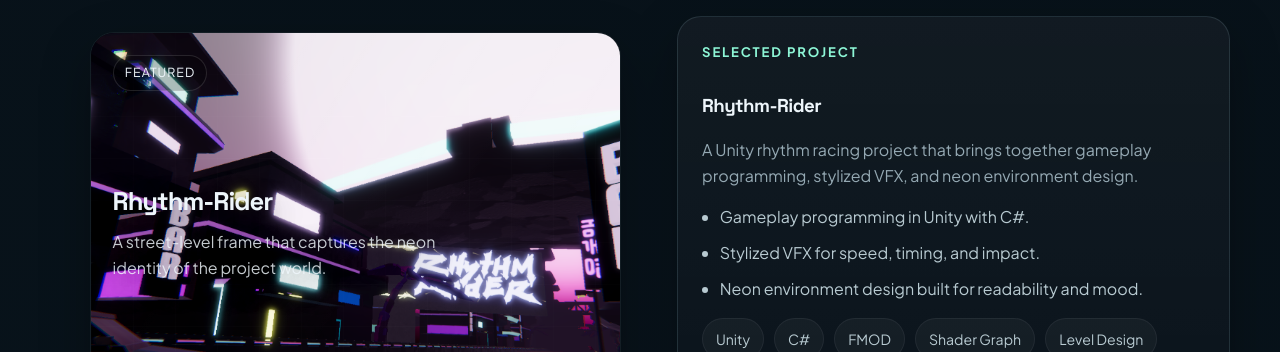
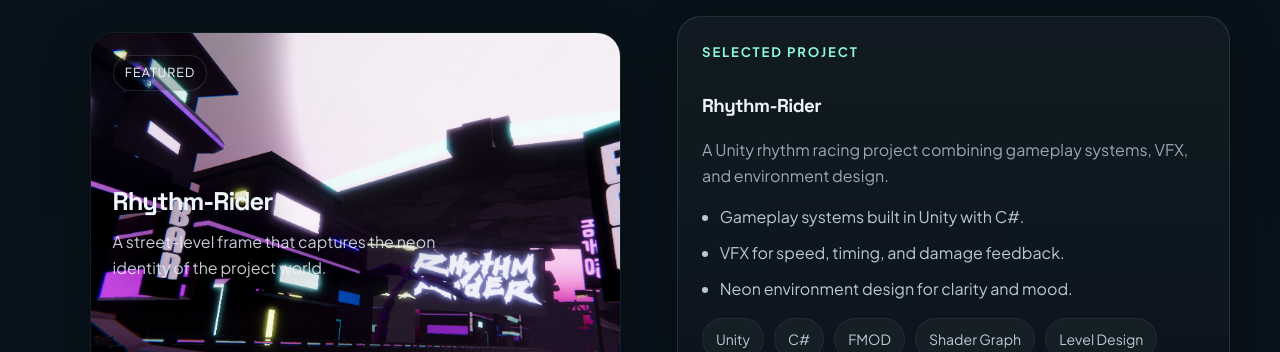
Before and after one commit to koishisama/Web-Portfolio, a React (Vite) app: page / in a window 1280 px wide. Shown: the part 1440-1792 px from the top of the page. Built offline with nearby package versions, Linux system fonts and the light colour scheme; the HTML template or start-up script is replaced by a standard one.

Commit message:
Refine project copy and contact links

```diff
--- a/src/components/ContactCTA.tsx
+++ b/src/components/ContactCTA.tsx
@@ -7,7 +7,7 @@
 
 export default function ContactCTA({
   title = "Open the contact page for links and details.",
-  description = "Use it for email, GitHub, and LinkedIn updates."
+  description = "Use it for email and GitHub updates."
 }: ContactCTAProps) {
   return (
     <section className="page-section">
--- a/src/data/projects.ts
+++ b/src/data/projects.ts
@@ -53,7 +53,7 @@
     title: "Rhythm-Rider",
     category: "game",
     subtitle:
-      "A Unity rhythm racing game that combines gameplay programming, stylized VFX, and neon environment design in one student project.",
+      "A Unity rhythm racing project focused on gameplay, VFX, and neon environment design.",
     roles: ["Programmer", "VFX Artist", "Environment Designer"],
     tools: ["Unity", "C#", "FMOD", "Shader Graph", "Level Design"],
     projectType: "Student team project",
@@ -89,11 +89,11 @@
       }
     ),
     summary:
-      "A Unity rhythm racing project that brings together gameplay programming, stylized VFX, and neon environment design.",
+      "A Unity rhythm racing project combining gameplay systems, VFX, and environment design.",
     highlights: [
-      "Gameplay programming in Unity with C#.",
-      "Stylized VFX for speed, timing, and impact.",
-      "Neon environment design built for readability and mood."
+      "Gameplay systems built in Unity with C#.",
+      "VFX for speed, timing, and damage feedback.",
+      "Neon environment design for clarity and mood."
     ],
     gallery: [
       createVideoAsset(
@@ -176,17 +176,17 @@
       {
         title: "Programming",
         summary:
-          "Focused on gameplay flow, logic, and player feedback.",
+          "Focused on gameplay flow and player feedback.",
         bullets: [
-          "Implemented gameplay logic inside Unity using C#.",
-          "Built the playable structure that supports rhythm racing flow.",
-          "Used system feedback to connect movement, score, and timing."
+          "Implemented gameplay logic in Unity with C#.",
+          "Built the main rhythm racing flow.",
+          "Connected movement, score, and timing feedback."
         ]
       },
       {
         title: "VFX",
         summary:
-          "Focused on feedback, atmosphere, and speed effects.",
+          "Focused on atmosphere and gameplay feedback.",
         bullets: [
           "Post-processing and a rain system for atmosphere.",
           "Hit shake and a red screen border for damage feedback.",
@@ -196,10 +196,10 @@
       {
         title: "Environment Design",
         summary:
-          "Focused on shaping a neon track space that stays readable in motion.",
+          "Focused on a readable neon track space.",
         bullets: [
-          "Designed a neon city setting that fits the project tone.",
-          "Used signage, road framing, and layout to guide attention.",
+          "Designed a neon city setting for the track.",
+          "Used layout and signage to guide attention.",
           "Balanced atmosphere with gameplay readability."
         ]
       }
@@ -214,23 +214,23 @@
       {
         title: "Project Overview",
         body: [
-          "Rhythm-Rider is a student project developed in Unity around a rhythm racing concept.",
-          "My work on the project covered programming, VFX, and environment design."
+          "Rhythm-Rider is a Unity rhythm racing project.",
+          "My role covered programming, VFX, and environment design."
         ],
         bullets: [
-          "Unity-based rhythm racing concept",
-          "Student project with hybrid responsibilities",
-          "Core showcase for programming and VFX range"
+          "Rhythm racing concept",
+          "Programming, VFX, and environment work",
+          "Student team project"
         ]
       },
       {
         title: "Systems and Feedback",
         body: [
-          "The game is built around timing, movement, and player response.",
-          "The project media shows how gameplay, HUD, and effects work together during play."
+          "The project is built around timing, movement, and feedback.",
+          "The media shows how gameplay, HUD, and effects work together."
         ],
         bullets: [
-          "Gameplay structure and race flow",
+          "Gameplay flow",
           "Timing and response logic",
           "Visual feedback connected to player state"
         ]
@@ -238,13 +238,13 @@
       {
         title: "Visual Direction and Effects",
         body: [
-          "The environment and effects were designed to keep the scene energetic and readable.",
-          "Neon signage, road framing, and lighting help support both atmosphere and play clarity."
+          "The environment and effects were designed to stay energetic and readable.",
+          "Lighting, signage, and road framing support the overall feel of the track."
         ]
       }
     ],
     reflection:
-      "This project brings gameplay programming, VFX, and environment work together in one playable piece.",
+      "This project brings gameplay, VFX, and environment work together in one playable piece.",
     status: "ready"
   },
   {
@@ -257,7 +257,7 @@
     tools: ["Unity", "Shader Graph", "Post-processing", "Timing Studies"],
     projectType: "Standalone VFX studies",
     heroImage: createVideoAsset(
-      "Storm VFX Hero",
+      "Storm VFX",
       "A standalone effect clip used to introduce the VFX studies section.",
       "#7fd3ff",
       "linear-gradient(180deg, rgba(5, 12, 18, 0.12), rgba(5, 12, 18, 0.62))",
@@ -393,7 +393,7 @@
     tools: ["Unity", "C#", "AR Interaction", "Maya"],
     projectType: "Student interactive scene",
     heroImage: createImageAsset(
-      "AR Scene Hero",
+      "AR Interactive Scene",
       "A scene capture focused on the gate, interactive space, and overall atmosphere.",
       "#66d9ff",
       "linear-gradient(180deg, rgba(6, 13, 18, 0.12), rgba(6, 13, 18, 0.62))",
@@ -534,7 +534,7 @@
     tools: ["Unity", "C#", "VR Interaction", "Maya"],
     projectType: "Student interactive scene",
     heroImage: createVideoAsset(
-      "VR Mine Hero",
+      "VR Abandoned Mine Scene",
       "A looping cave view used to introduce the abandoned mine scene.",
       "#77c6ff",
       "linear-gradient(180deg, rgba(5, 11, 18, 0.12), rgba(5, 11, 18, 0.64))",
@@ -697,7 +697,7 @@
     tools: ["Maya", "Substance Painter", "Lighting"],
     projectType: "Student environment assignment",
     heroImage: createImageAsset(
-      "Factory Environment Hero",
+      "Factory Environment",
       "A close environmental frame with strong material contrast and industrial mood.",
       "#ffc369",
       "linear-gradient(180deg, rgba(16, 10, 7, 0.12), rgba(16, 10, 7, 0.68))",
@@ -733,7 +733,7 @@
         "linear-gradient(180deg, rgba(18, 11, 7, 0.08), rgba(18, 11, 7, 0.42))",
         "Factory Enviroment image resources/Screenshot 2026-05-28 191039.png",
         {
-          eyebrow: "Hero Shot"
+          eyebrow: "Main View"
         }
       ),
       createImageAsset(
@@ -845,7 +845,7 @@
     tools: ["Maya", "Color Styling", "Scene Composition"],
     projectType: "Student environment assignment",
     heroImage: createImageAsset(
-      "Sakura Scene Hero",
+      "Low Poly Sakura Scene",
       "A wide atmospheric frame that establishes the low poly sakura world and its color palette.",
       "#ff9dcf",
       "linear-gradient(180deg, rgba(20, 10, 19, 0.12), rgba(20, 10, 19, 0.62))",
@@ -980,7 +980,7 @@
     tools: ["Maya", "Substance Painter", "Lighting"],
     projectType: "Student environment assignment",
     heroImage: createImageAsset(
-      "Realistic Corner Hero",
+      "Realistic Corner",
       "A warm interior render that establishes the scene's scale, prop arrangement, and lighting.",
       "#d9c49c",
       "linear-gradient(180deg, rgba(18, 14, 10, 0.12), rgba(18, 14, 10, 0.64))",
--- a/src/data/site.ts
+++ b/src/data/site.ts
@@ -43,17 +43,14 @@
     {
       label: "Email",
       value: "mm2212425586@gmail.com",
+      href: "mailto:mm2212425586@gmail.com",
       note: "Primary contact email."
     },
     {
       label: "GitHub",
-      value: "github.com/your-handle",
-      note: "Link your repositories, tech experiments, or tools."
-    },
-    {
-      label: "LinkedIn",
-      value: "linkedin.com/in/your-handle",
-      note: "Use this for recruiter-facing professional context."
+      value: "github.com/koishisama",
+      href: "https://github.com/koishisama",
+      note: "Portfolio repository and related work."
     }
   ]
 } as const;
--- a/src/pages/AboutPage.tsx
+++ b/src/pages/AboutPage.tsx
@@ -85,7 +85,7 @@
 
       <ContactCTA
         title="Open the contact page for links and updates."
-        description="Email, GitHub, and LinkedIn details can be added there."
+        description="Email and GitHub details can be added there."
       />
     </>
   );
--- a/src/pages/ContactPage.tsx
+++ b/src/pages/ContactPage.tsx
@@ -19,14 +19,18 @@
         <div className="page-shell">
           <SectionHeading
             eyebrow="Contact Cards"
-            title="Ready for email, GitHub, and LinkedIn"
+            title="Ready for email and GitHub"
             description="Replace the temporary values below with your real contact details and links."
           />
           <div className="contact-grid">
             {siteMeta.contactCards.map((card) => (
               <article key={card.label} className="panel contact-card">
                 <p className="eyebrow">{card.label}</p>
-                <h2>{card.value}</h2>
+                <h2>
+                  <a href={card.href} target="_blank" rel="noreferrer">
+                    {card.value}
+                  </a>
+                </h2>
                 <p>{card.note}</p>
               </article>
             ))}
--- a/src/pages/ProjectsPage.tsx
+++ b/src/pages/ProjectsPage.tsx
@@ -56,7 +56,7 @@
 
       <ContactCTA
         title="Open the contact page for links and details."
-        description="Use it for email, GitHub, and LinkedIn updates."
+        description="Use it for email and GitHub updates."
       />
     </>
   );
```
